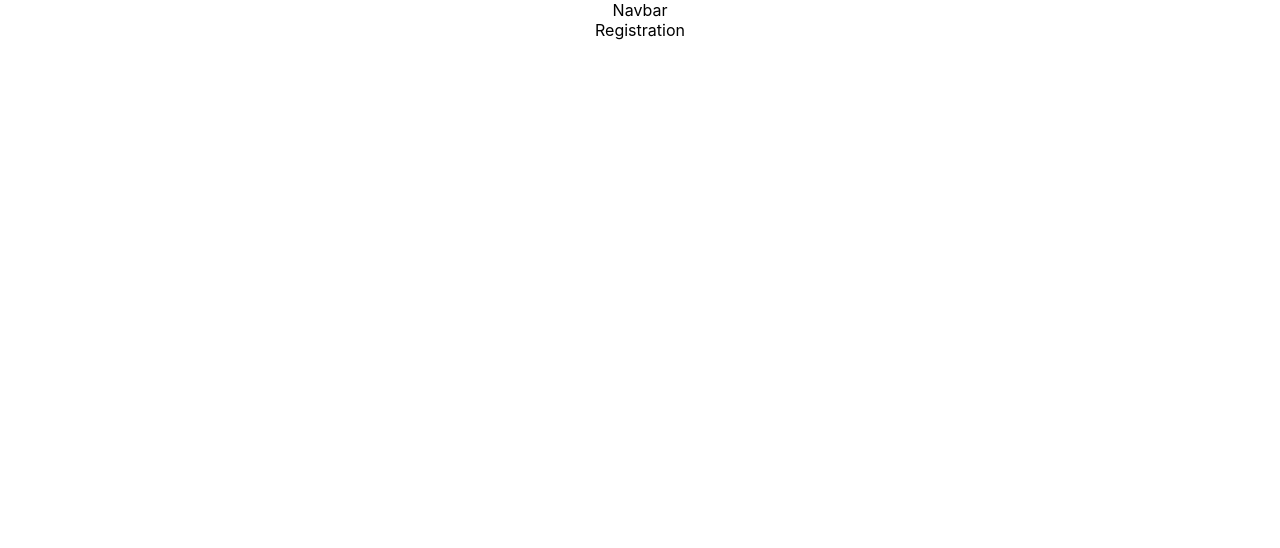
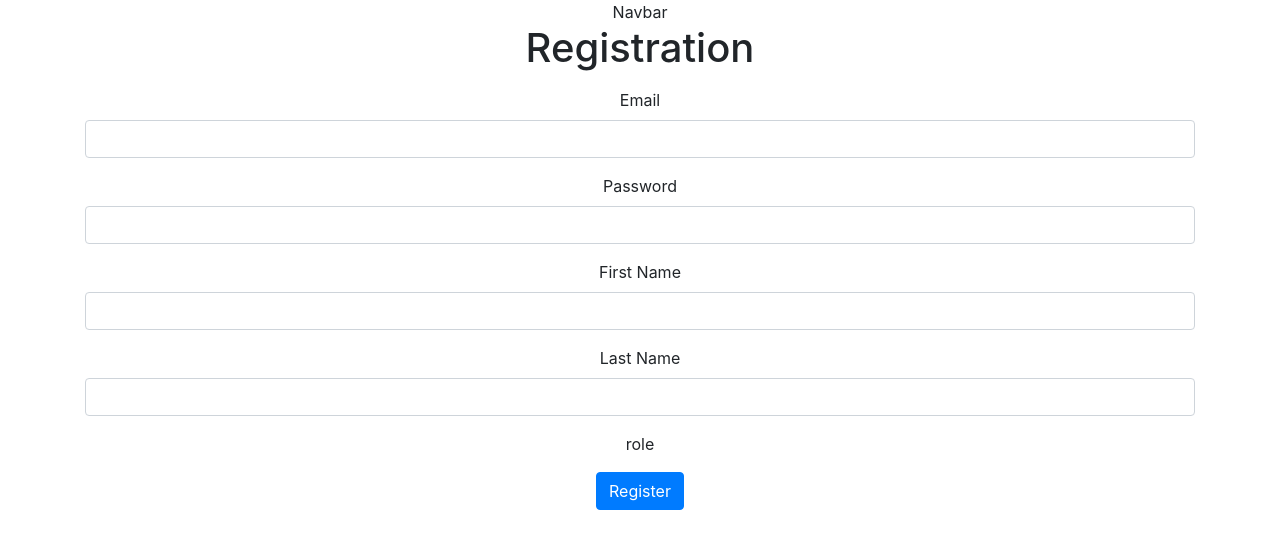
Before and after one commit to kRenelt/clientRaceForCash, a React (Create React App) app in the folder raceforcash/: page /registration in a window 1280 px wide. Shown: the top 548 px of the page. Built offline with nearby package versions, Linux system fonts and the light colour scheme.

Commit message:
Built out basic registration component, will need to add more styling and functionality

```diff
--- a/raceforcash/package.json
+++ b/raceforcash/package.json
@@ -12,7 +12,9 @@
     "@types/jest": "^24.9.1",
     "@types/node": "^12.12.53",
     "axios": "^0.19.2",
+    "bootstrap": "^4.5.2",
     "react": "^16.13.1",
+    "react-bootstrap": "^1.3.0",
     "react-dom": "^16.13.1",
     "react-redux": "^7.2.1",
     "react-router": "^5.2.0",
@@ -20,7 +22,7 @@
     "react-scripts": "3.4.1",
     "redux": "^4.0.5",
     "redux-thunk": "^2.3.0",
-    "typescript": "^3.7.5"
+    "typescript": "^3.8"
   },
   "scripts": {
     "start": "react-scripts start",
@@ -46,6 +48,7 @@
   "devDependencies": {
     "@types/axios": "^0.14.0",
     "@types/react": "^16.9.44",
+    "@types/react-bootstrap": "^1.0.1",
     "@types/react-dom": "^16.9.8",
     "@types/react-redux": "^7.1.9",
     "@types/react-router": "^5.1.8",
--- a/raceforcash/src/App.tsx
+++ b/raceforcash/src/App.tsx
@@ -1,6 +1,7 @@
 import React from 'react';
 import logo from './logo.svg';
 import './App.css';
+import 'bootstrap/dist/css/bootstrap.min.css';
 import { MainComponent } from './components/main.component';
 
 function App() {
--- a/raceforcash/src/components/registration/registration.component.tsx
+++ b/raceforcash/src/components/registration/registration.component.tsx
@@ -1,9 +1,66 @@
-import React from 'react';
+import React, { useState, useEffect } from 'react';
+import { Form, Container, Row, Col, Button } from 'react-bootstrap';
 
 export const RegistrationComponent: React.FC = () => {
+
+    const [inputEmail, setInputEmail] = useState('');
+    const [inputPassword, setInputPassword] = useState('');
+    const [inputFirstName, setInputFirstName] = useState('');
+    const [inputLastName, setInputLastName] = useState('');
+
+    useEffect(() => {
+      }, []);
+
+    //   const loginCredentials = async () => {
+        const loginCredentials = () => {
+        const payload = {
+            email: inputEmail,
+            password: inputPassword
+        };
+        // console.log(payload);
+        // try{
+        //     res = await loginRemote.checkLogin(payload);
+        //     await login();
+        // } catch(err) {
+        //     console.log(err);
+        // }
+    }
+
     return(
-        <div className='registration-main'>
-            Registration
-        </div>
+        <Container>
+            {/* <Row>
+                <Col> */}
+                    <Form>
+
+                        <Form.Label><h1>Registration</h1></Form.Label>
+
+                        <Form.Group controlId='formEmail'>
+                            <Form.Label>Email</Form.Label>
+                            <Form.Control value={inputEmail} onChange={(e) => setInputEmail(e.target.value)} />
+                        </Form.Group>
+
+                        <Form.Group controlId='formPassword'>
+                            <Form.Label>Password</Form.Label>
+                            <Form.Control value={inputPassword} onChange={(e) => setInputPassword(e.target.value)} />
+                        </Form.Group>
+
+                        <Form.Group controlId='formFirstName'>
+                            <Form.Label>First Name</Form.Label>
+                            <Form.Control value={inputFirstName} onChange={(e) => setInputFirstName(e.target.value)} />
+                        </Form.Group>
+
+                        <Form.Group controlId='formLastName'>
+                            <Form.Label>Last Name</Form.Label>
+                            <Form.Control value={inputLastName} onChange={(e) => setInputLastName(e.target.value)} />
+                        </Form.Group>
+
+                        <p>role</p>
+                    </Form>
+                    <Button type = "submit" onClick={() => loginCredentials()}>
+                        Register
+                    </Button>
+                {/* </Col>
+            </Row> */}
+        </Container>
     );
 }
```
Also changed, not shown: 1 other file (tests, documents, lock files or other folders).
